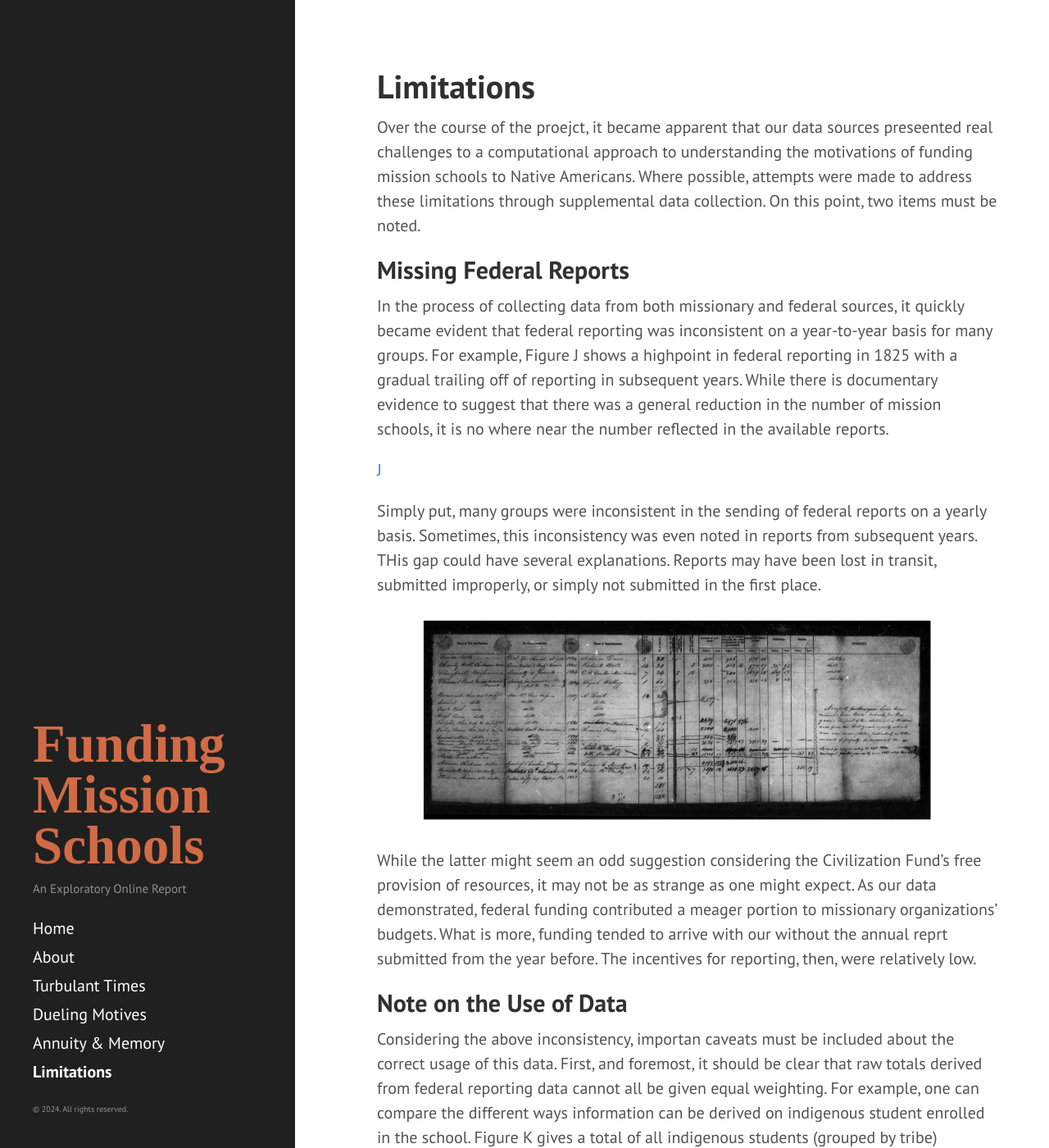
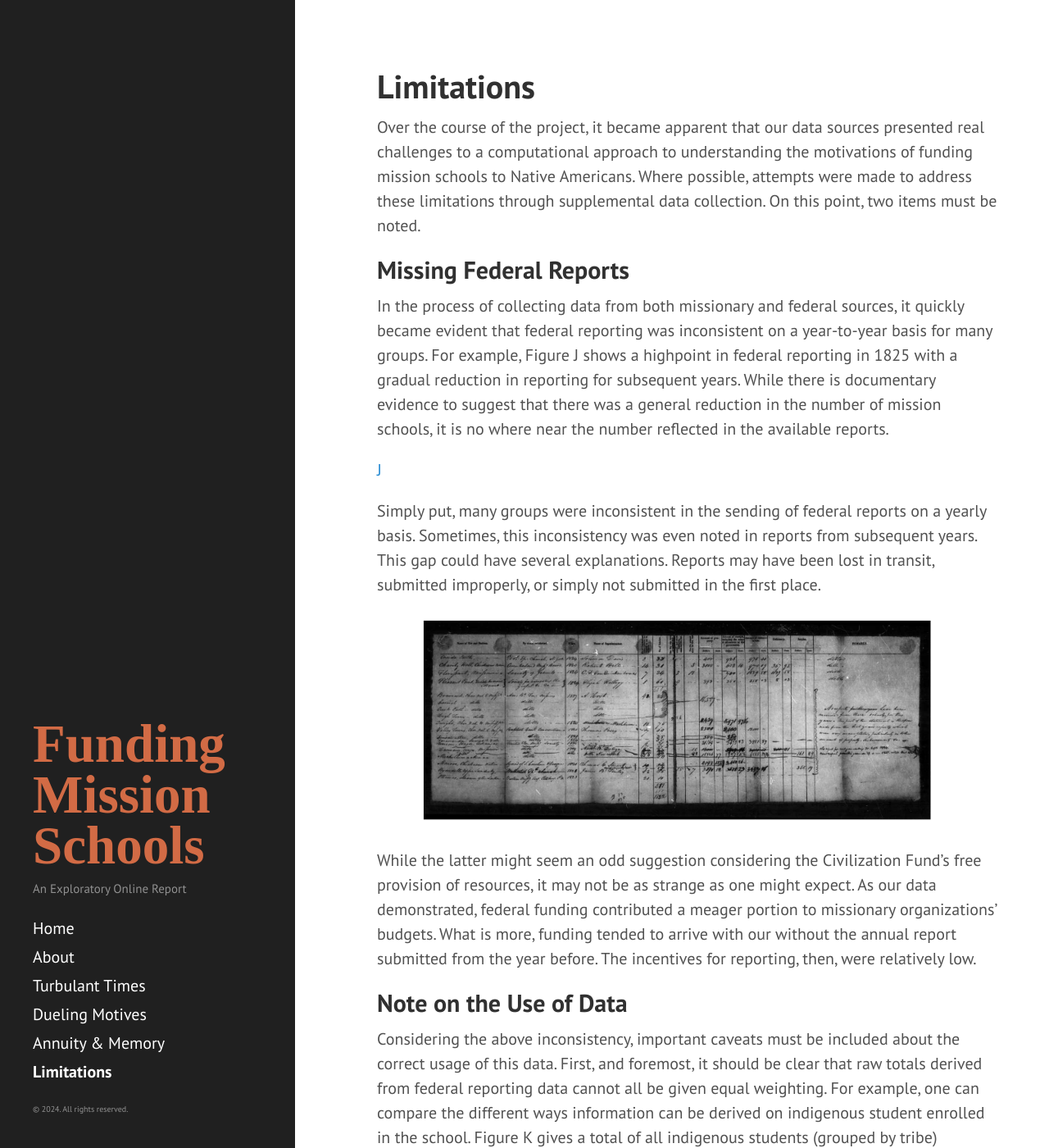
Before and after one commit to alex-mayfield/fmsreport, a Jekyll site: the page built from pages/5_limitations.md, in a window 1280 px wide and 1400 px high. Shown: the whole window at 82% size. Built offline with Jekyll 4.4.1, drawn with Linux system fonts in a browser that asks for light colours; some of the changed text lies outside the part shown.

Commit message:
Update 5_limitations.md

```diff
--- a/pages/5_limitations.md
+++ b/pages/5_limitations.md
@@ -4,26 +4,26 @@ order: 5
 title: Limitations
 ---
 
-Over the course of the proejct, it became apparent that our data sources preseented real challenges to a computational approach to understanding the motivations of funding mission schools to Native Americans. Where possible, attempts were made to address these limitations through supplemental data collection. On this point, two items must be noted.
+Over the course of the project, it became apparent that our data sources presented real challenges to a computational approach to understanding the motivations of funding mission schools to Native Americans. Where possible, attempts were made to address these limitations through supplemental data collection. On this point, two items must be noted.
 
 ## Missing Federal Reports
 
-In the process of collecting data from both missionary and federal sources, it quickly became evident that federal reporting was inconsistent on a year-to-year basis for many groups. For example, Figure J shows a highpoint in federal reporting in 1825 with a gradual trailing off of reporting in subsequent years. While there is documentary evidence to suggest that there was a general reduction in the number of mission schools, it is no where near the number reflected in the available reports.
+In the process of collecting data from both missionary and federal sources, it quickly became evident that federal reporting was inconsistent on a year-to-year basis for many groups. For example, Figure J shows a highpoint in federal reporting in 1825 with a gradual reduction in reporting for subsequent years. While there is documentary evidence to suggest that there was a general reduction in the number of mission schools, it is no where near the number reflected in the available reports.
 
 [J](LINK HERE)
 
-Simply put, many groups were inconsistent in the sending of federal reports on a yearly basis. Sometimes, this inconsistency was even noted in reports from subsequent years. THis gap could have several explanations. Reports may have been lost in transit, submitted improperly, or simply not submitted in the first place.
+Simply put, many groups were inconsistent in the sending of federal reports on a yearly basis. Sometimes, this inconsistency was even noted in reports from subsequent years. This gap could have several explanations. Reports may have been lost in transit, submitted improperly, or simply not submitted in the first place.
 
 ![Failure to Submit Reports](https://raw.githubusercontent.com/alex-mayfield/fmsreport/gh-pages/assets/failure.png)
 
-While the latter might seem an odd suggestion considering the Civilization Fund's free provision of resources, it may not be as strange as one might expect. As our data demonstrated, federal funding contributed a meager portion to missionary organizations' budgets. What is more, funding tended to arrive with our without the annual reprt submitted from the year before. The incentives for reporting, then, were relatively low.
+While the latter might seem an odd suggestion considering the Civilization Fund's free provision of resources, it may not be as strange as one might expect. As our data demonstrated, federal funding contributed a meager portion to missionary organizations' budgets. What is more, funding tended to arrive with our without the annual report submitted from the year before. The incentives for reporting, then, were relatively low.
 
 ## Note on the Use of Data
 
-Considering the above inconsistency, importan caveats must be included about the correct usage of this data. First, and foremost, it should be clear that raw totals derived from federal reporting data cannot all be given equal weighting. For example, one can compare the different ways information can be derived on indigenous student enrolled in the school. Figure K gives a total of all indigenous students (grouped by tribe) according to federal reports. Figure B shows the ratio of indigenous students to federal reports recieved.
+Considering the above inconsistency, important caveats must be included about the correct usage of this data. First, and foremost, it should be clear that raw totals derived from federal reporting data cannot all be given equal weighting. For example, one can compare the different ways information can be derived on indigenous student enrolled in the school. Figure K gives a total of all indigenous students (grouped by tribe) according to federal reports. Figure B shows the ratio of indigenous students to federal reports received.
 
 [KB](raw vs. ratio give different pictures)
 
-While Figure K suggests there is an apex of student enrollment in 1825, the data is actually reflecting a apex of reporting. Figure B suggests that (except for 1820) student enrollments remained more or less steady throughout the period. This reporting bias was taken into account in this study. Shoudl future researchers utilize this data, this bias should likewise be accounted for.
+While Figure K suggests there is an apex of student enrollment in 1825, the data is actually reflecting a apex of reporting. Figure B suggests that (except for 1820) student enrollments remained steady throughout the period. This reporting bias was considered in this study. Should future researchers utilize this data, this bias should likewise be accounted for.
 
 At the same time, this reporting bias does not so corrupt the data that a generalizable picture is impossible 1825 was a highpoint for reporting, as well as funding. When analysis is pointed towards the dynamics of federal funding, this data bias may become an asset.
```
